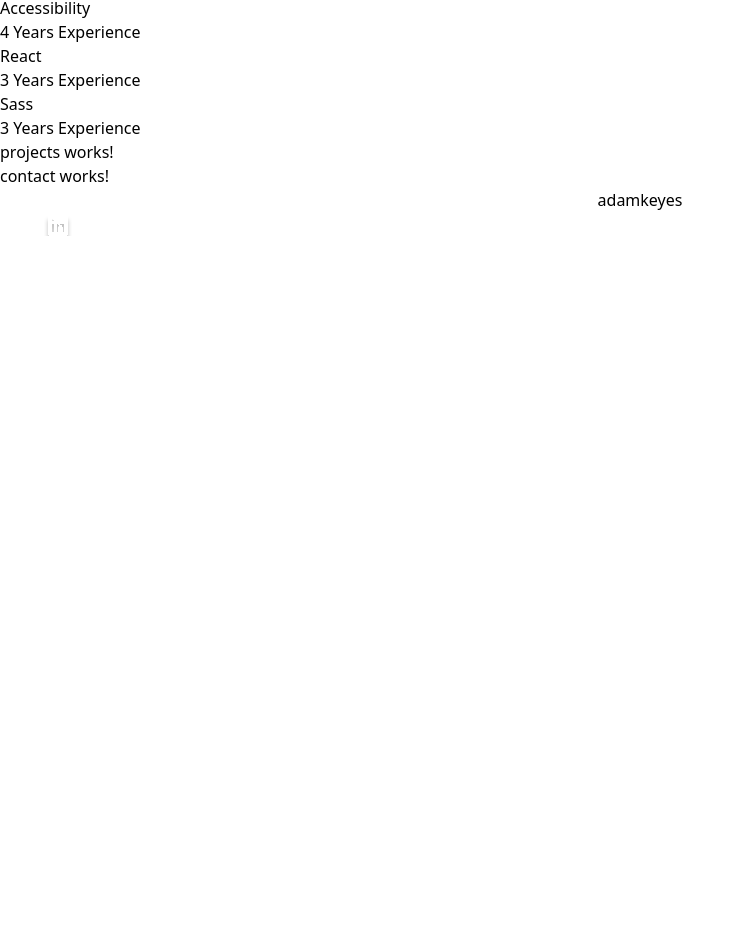
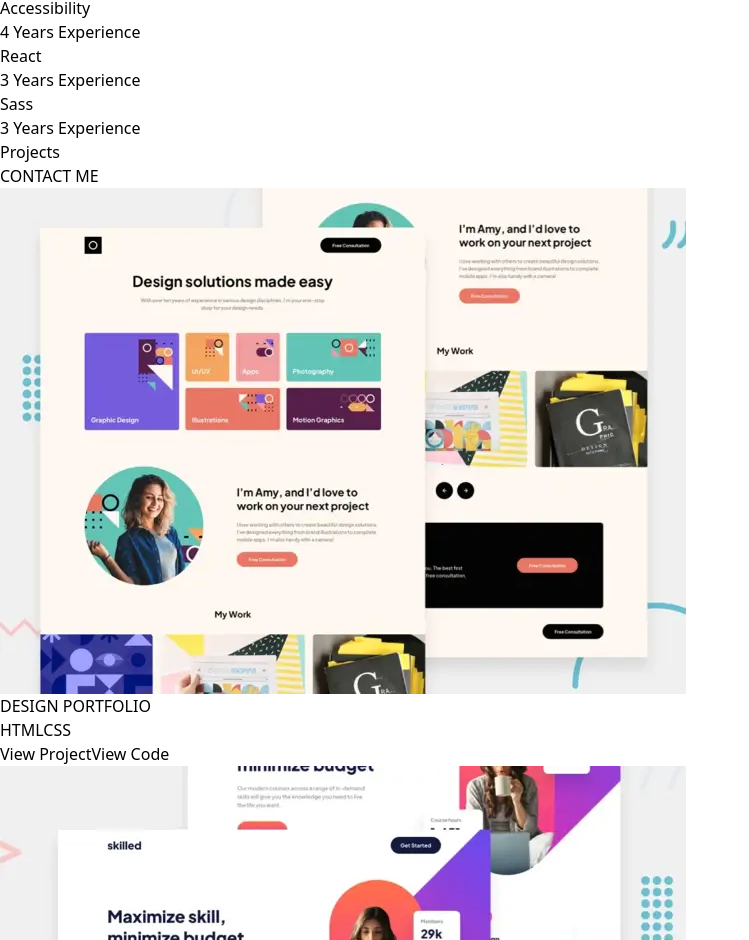
Before and after one commit to royeradames/angular-single-page-developer-portfolio, an Angular app: page / in a window 1280 px wide. Shown: the part 1034-1974 px from the top of the page, without its empty margins (0-749 px from the left). Before the commit the page ends 1270 px from the top, so only its background shows below. Built offline with nearby package versions, Linux system fonts and the light colour scheme.

Commit message:
projects html

```diff
--- a/src/app/main/projects/projects.component.html
+++ b/src/app/main/projects/projects.component.html
@@ -1 +1,17 @@
-<p>projects works!</p>
+<section id="projects">
+  <section>
+    <h1>Projects</h1>
+    <button>CONTACT ME</button>
+  </section>
+  <section *ngFor="let item of projects">
+    <picture>
+      <source [srcset]="item.imgSmall" media="(max-width: 768px)">
+      <source [srcset]="item.imgLarge" media="(max-width: 1024px)">
+      <img [src]="item.imgSmall" [alt]="item.alt">
+    </picture>
+    <h1>{{item.title}}</h1>
+    <p><span *ngFor="let skill of item.skills">{{skill}}</span></p>
+    <button>View Project</button>
+    <button>View Code</button>
+  </section>
+</section>
--- a/src/app/main/projects/projects.component.ts
+++ b/src/app/main/projects/projects.component.ts
@@ -3,8 +3,51 @@ import { Component } from '@angular/core';
 @Component({
   selector: 'app-projects',
   templateUrl: './projects.component.html',
-  styleUrls: ['./projects.component.scss']
+  styleUrls: ['./projects.component.scss'],
 })
 export class ProjectsComponent {
-
+  projects = [
+    {
+      imgSmall: 'assets/images/thumbnail-project-1-small.webp',
+      imgLarge: 'assets/images/thumbnail-project-1-large.webp',
+      alt: 'Project 1',
+      title: 'DESIGN PORTFOLIO',
+      skills: ['HTML', 'CSS'],
+    },
+    {
+      imgSmall: 'assets/images/thumbnail-project-2-small.webp',
+      imgLarge: 'assets/images/thumbnail-project-2-large.webp',
+      alt: 'Project 1',
+      title: 'E-LEARNING LANDING PAGE',
+      skills: ['HTML', 'CSS'],
+    },
+    {
+      imgSmall: 'assets/images/thumbnail-project-3-small.webp',
+      imgLarge: 'assets/images/thumbnail-project-3-large.webp',
+      alt: 'Project 1',
+      title: 'TODO WEB APP',
+      skills: ['HTML', 'CSS', 'JAVASCRIPT'],
+    },
+    {
+      imgSmall: 'assets/images/thumbnail-project-4-small.webp',
+      imgLarge: 'assets/images/thumbnail-project-4-large.webp',
+      alt: 'Project 1',
+      title: 'ENTERTAINMENT WEB APP',
+      skills: ['HTML', 'CSS', 'JAVASCRIPT'],
+    },
+    {
+      imgSmall: 'assets/images/thumbnail-project-5-small.webp',
+      imgLarge: 'assets/images/thumbnail-project-5-large.webp',
+      alt: 'Project 1',
+      title: 'MEMORY GAME',
+      skills: ['HTML', 'CSS', 'JAVASCRIPT'],
+    },
+    {
+      imgSmall: 'assets/images/thumbnail-project-6-small.webp',
+      imgLarge: 'assets/images/thumbnail-project-6-large.webp',
+      alt: 'Project 1',
+      title: 'ART GALLERY SHOWCASE',
+      skills: ['HTML', 'CSS', 'JAVASCRIPT'],
+    },
+  ];
 }
```
